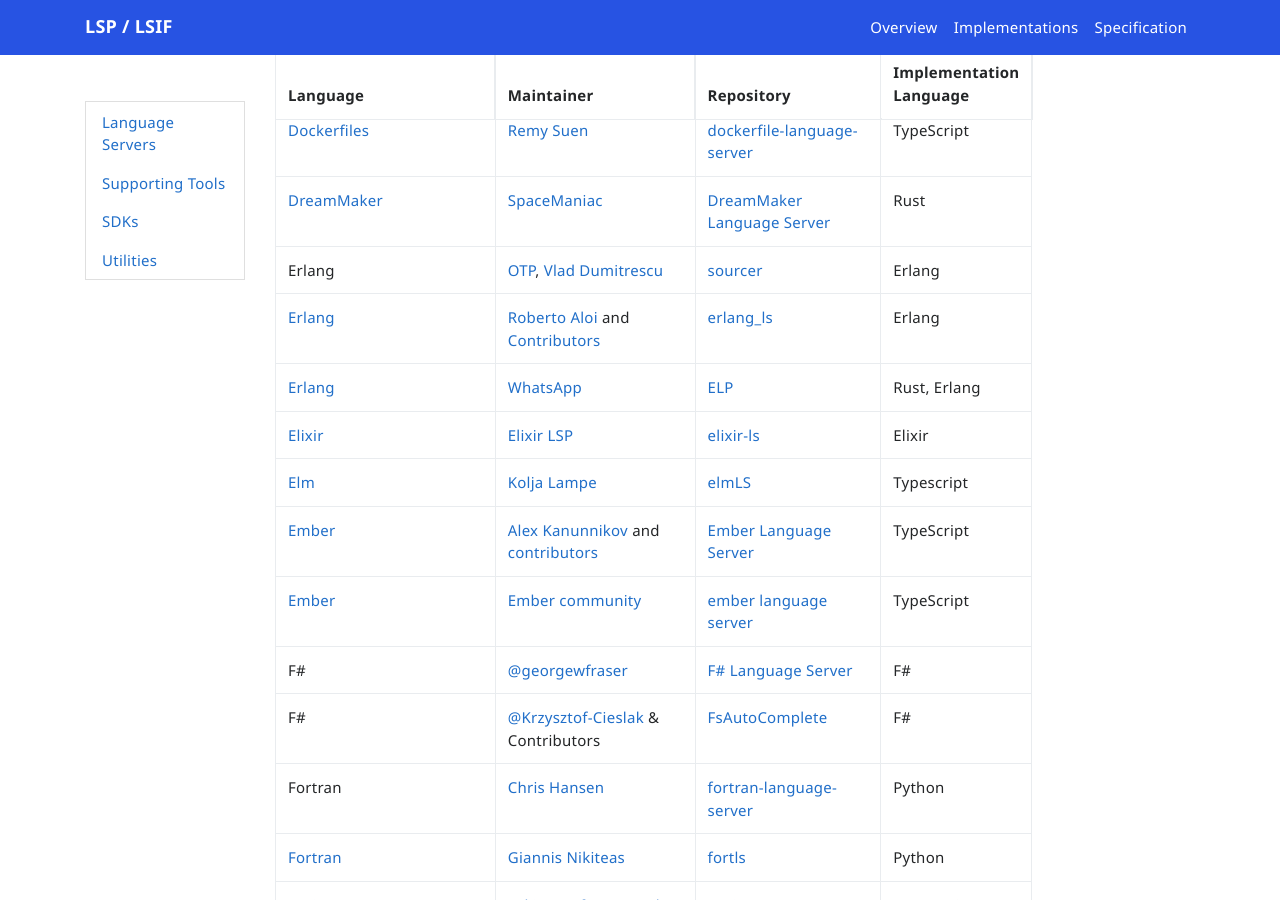
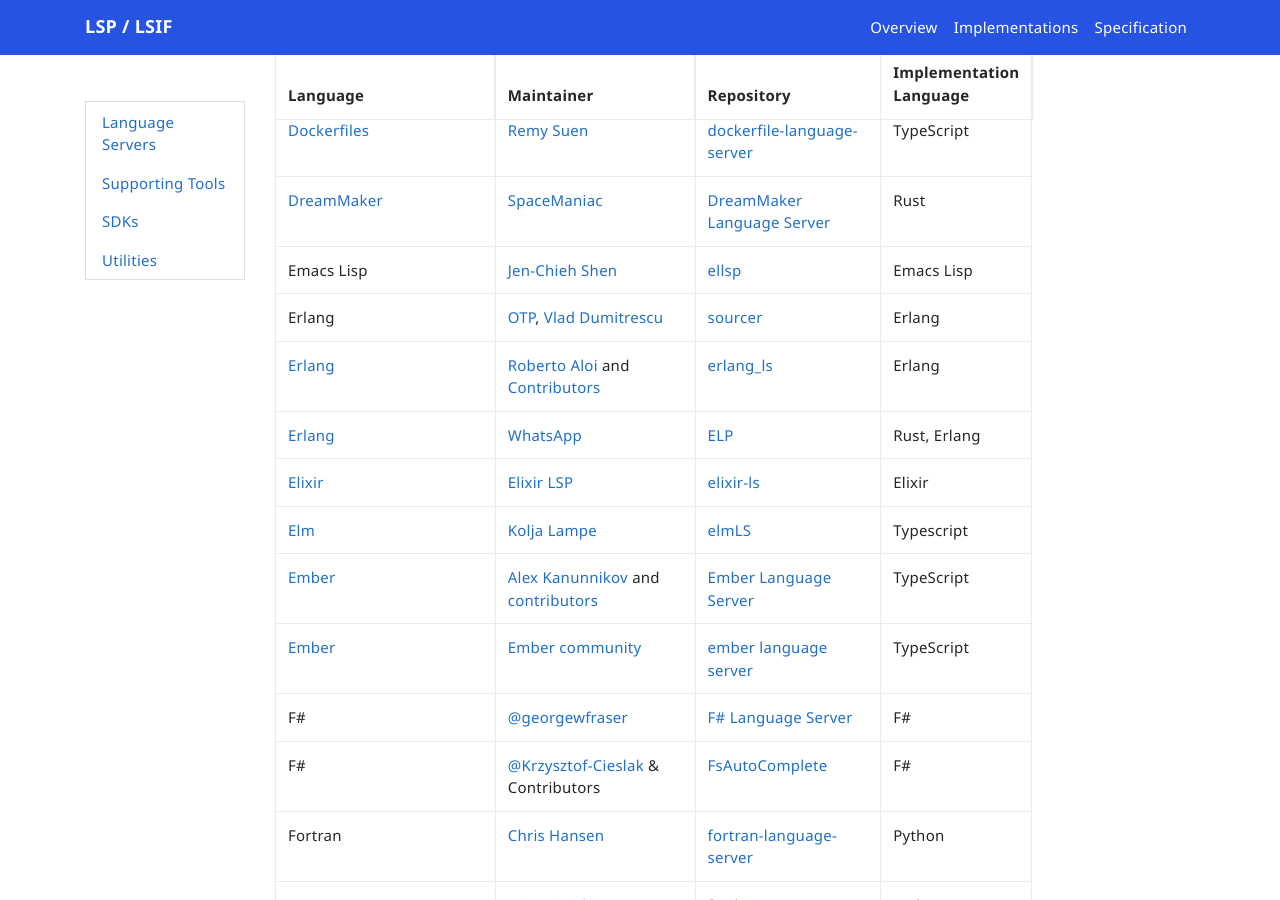
Before and after one commit to microsoft/language-server-protocol, a Jekyll site: the page built from _implementors/servers.md, in a window 1280 px wide and 900 px high, scrolled down 3195 px. Built offline with Jekyll 4.4.1, drawn with Linux system fonts in a browser that asks for light colours; nearby versions of some CDN libraries; comment, search, counter and statistics services are not loaded.

Commit message:
Add Elisp language server (#1845)

```diff
--- a/_implementors/servers.md
+++ b/_implementors/servers.md
@@ -65,6 +65,7 @@
 | [Deno](https://deno.land) (TypeScript/JavaScript) | [Deno Land](https://github.com/denoland) | [`deno lsp`](https://github.com/denoland/deno/tree/main/cli/lsp) | Rust |
 | [Dockerfiles](https://docs.docker.com/engine/reference/builder/)| [Remy Suen](https://github.com/rcjsuen) | [dockerfile-language-server](https://github.com/rcjsuen/dockerfile-language-server-nodejs) | TypeScript |
 | [DreamMaker](https://secure.byond.com/) | [SpaceManiac](https://www.platymuus.com) | [DreamMaker Language Server](https://github.com/SpaceManiac/SpacemanDMM/tree/master/src/langserver) | Rust |
+| Emacs Lisp | [Jen-Chieh Shen](https://github.com/jcs090218) | [ellsp](https://github.com/jcs090218/ellsp) | Emacs Lisp |
 | Erlang | [OTP](https://github.com/erlang), [Vlad Dumitrescu](https://github.com/vladdu) | [sourcer](https://github.com/erlang/sourcer) | Erlang |
 | [Erlang](https://www.erlang.org) | [Roberto Aloi](https://github.com/robertoaloi) and [Contributors](https://github.com/erlang-ls/erlang_ls/graphs/contributors) | [erlang_ls](https://github.com/erlang-ls/erlang_ls) | Erlang |
 | [Erlang](https://www.erlang.org) | [WhatsApp](https://github.com/whatsapp) | [ELP](https://github.com/whatsapp/erlang-language-platform) | Rust, Erlang |
```
